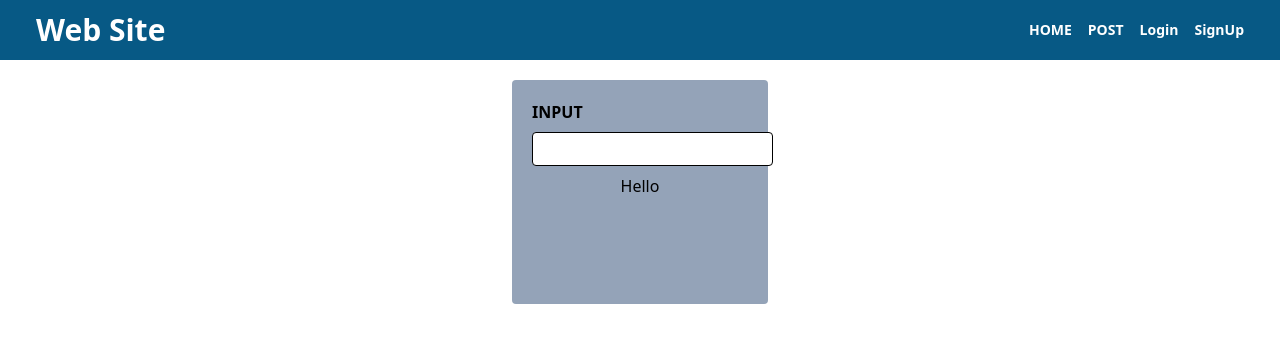
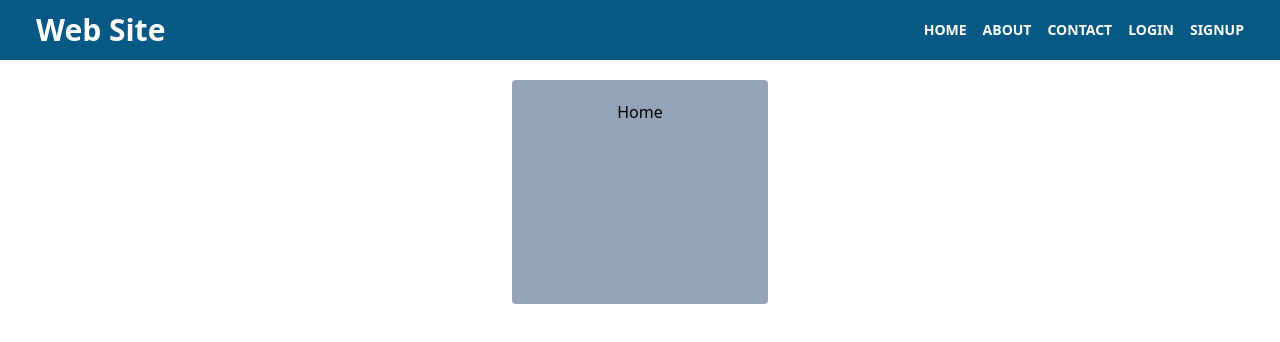
Before and after one commit to MayadahAA/Contact-Twaiq, a React (Vite) app: page / in a window 1280 px wide. Shown: the top 342 px of the page. Built offline with nearby package versions, Linux system fonts and the light colour scheme.

Commit message:
Upload folder

```diff
--- a/src/App.tsx
+++ b/src/App.tsx
@@ -4,9 +4,11 @@ import { Routes, Route } from "react-router-dom"
 import About from './Pages/About'
 import Home from './Pages/Home'
 import Navbar from './Components/Navbar'
-import PostApi from './Data/API/PostApi'
 import Login from './Hooks/Users/Login'
 import SignUp from './Hooks/Users/SignUp'
+import Footer from './Components/Footer'
+import Contact from './Pages/Contact'
+import NotFound from './Pages/NotFound'
 function App() {
 
   return (
@@ -15,10 +17,12 @@ function App() {
       <Routes>
         <Route path="/" element={ <Home/> } />
         <Route path="/about" element={ <About/> } />
-        <Route path="/post" element={ <PostApi/> } />
+        <Route path="/contact" element={ <Contact/> } />
         <Route path="/login" element={ <Login/> } />
         <Route path="/Register" element={ <SignUp/> } />
+        <Route path="*" element={ <NotFound/> } />
       </Routes>
+      <Footer></Footer>
     </>
   )
 }
--- /dev/null
+++ b/src/Components/Footer.tsx
@@ -0,0 +1,11 @@
+
+
+export default function Footer() {
+
+
+    return (
+        <>
+
+        </>
+    )
+}
--- a/src/Components/Navbar.tsx
+++ b/src/Components/Navbar.tsx
@@ -4,13 +4,7 @@ import { Link } from "react-router-dom";
 export default function Navbar() {
     return (
         <>
-            {/* <div className="hidden sm:flex justify-start p-5 bg-amber-400">
-                <div className="HAMBURGER-ICON space-y-2">
-                    <span className="block h-0.5 w-8 animate-pulse bg-gray-600"></span>
-                    <span className="block h-0.5 w-8 animate-pulse bg-gray-600"></span>
-                    <span className="block h-0.5 w-8 animate-pulse bg-gray-600"></span>
-                </div>
-            </div> */}
+
             <nav className="flex justify-center ">
                 <ul className="gap-4 p-3 bg-sky-800 w-full font-bold text-sm  ">
                     <div className="flex justify-between items-center text-white pl-6 pr-6">
@@ -20,9 +14,10 @@ export default function Navbar() {
 
                         <div className="flex gap-4">
                             <Link to='/'><li className=""> HOME</li></Link>
-                            <Link to='/post'><li className=""> POST</li></Link>
-                            <Link to='/register'><li className=""> Login</li></Link>
-                            <Link to='/login'><li className=""> SignUp</li></Link>
+                            <Link to='/about'><li className=""> ABOUT</li></Link>
+                            <Link to='/about'><li className=""> CONTACT</li></Link>
+                            <Link to='/register'><li className=""> LOGIN</li></Link>
+                            <Link to='/login'><li className=""> SIGNUP</li></Link>
 
                         </div>
                     </div>
--- a/src/Components/Section.tsx
+++ /dev/null
@@ -1,40 +0,0 @@
-
-interface Items {
-    category: [string, string, string, string, string, string]
-    photos: string
-}
-
-
-
-
-
-export default function Section(props: Items) {
-
-
-    return (
-        <>
-
-            <div className="flex w-72 h-48  pt-4">
-                <div className="basis-full border-solid border-2 border-gray-300">
-                    <div className="flex justify-around content-center h-full p-3 ">
-                        <div className=''>
-                            <img className='w-32 rounded-md' src={props.photos} alt="" />
-                        </div>
-                        <div className="flex flex-col">
-                            <h4 className='pb-3 font-bold'>{props.category[0]}</h4>
-                            <p className='text-xs text-gray-600'>{props.category[1]}</p>
-                            <p className='text-xs text-gray-600'>{props.category[2]}</p>
-                            <p className='text-xs text-gray-600'>{props.category[3]}</p>
-                            <p className='text-xs text-gray-600'>{props.category[4]}</p>
-                            <p className='text-xs text-gray-600'>{props.category[5]}</p>
-
-                        </div>
-
-                    </div>
-                </div>
-            </div>
-
-
-        </>
-    )
-}
--- /dev/null
+++ b/src/Hooks/Dashboard.tsx
@@ -0,0 +1,6 @@
+
+export default function Dashboard() {
+  return (
+    <div>Dashboard</div>
+  )
+}
--- /dev/null
+++ b/src/Hooks/Sitting.tsx
@@ -0,0 +1,6 @@
+
+export default function Sitting() {
+  return (
+    <div>Sitting</div>
+  )
+}
--- a/src/Pages/Contact.tsx
+++ b/src/Pages/Contact.tsx
@@ -8,7 +8,7 @@ export default function Contact() {
                     <p>Contact</p>
 
                     <div>
-                        <p>Hello</p>
+                        <p>Contact</p>
                     </div>
                 </div>
             </div>
--- a/src/Pages/Home.tsx
+++ b/src/Pages/Home.tsx
@@ -8,12 +8,8 @@ export default function Home() {
         <>
             <div className="flex justify-center p-5 gap-3 ">
                 <div className="flex flex-col  bg-slate-400 p-5 w-64 h-56 gap-2 rounded ">
-
-                    <div className="font-bold">INPUT</div>
-                    <div><input className="border border-black p-1 rounded " type="text" /></div>
-
                     <div className="self-center ">
-                        <p>Hello</p>
+                        <p>Home</p>
                     </div>
                 </div>
 
--- /dev/null
+++ b/src/Pages/NotFound.tsx
@@ -0,0 +1,6 @@
+
+export default function NotFound() {
+  return (
+    <div>NotFound</div>
+  )
+}
```
Also changed, not shown: src/Hooks/Request.tsx (deleted), 1 other file (tests, documents, lock files or other folders).
